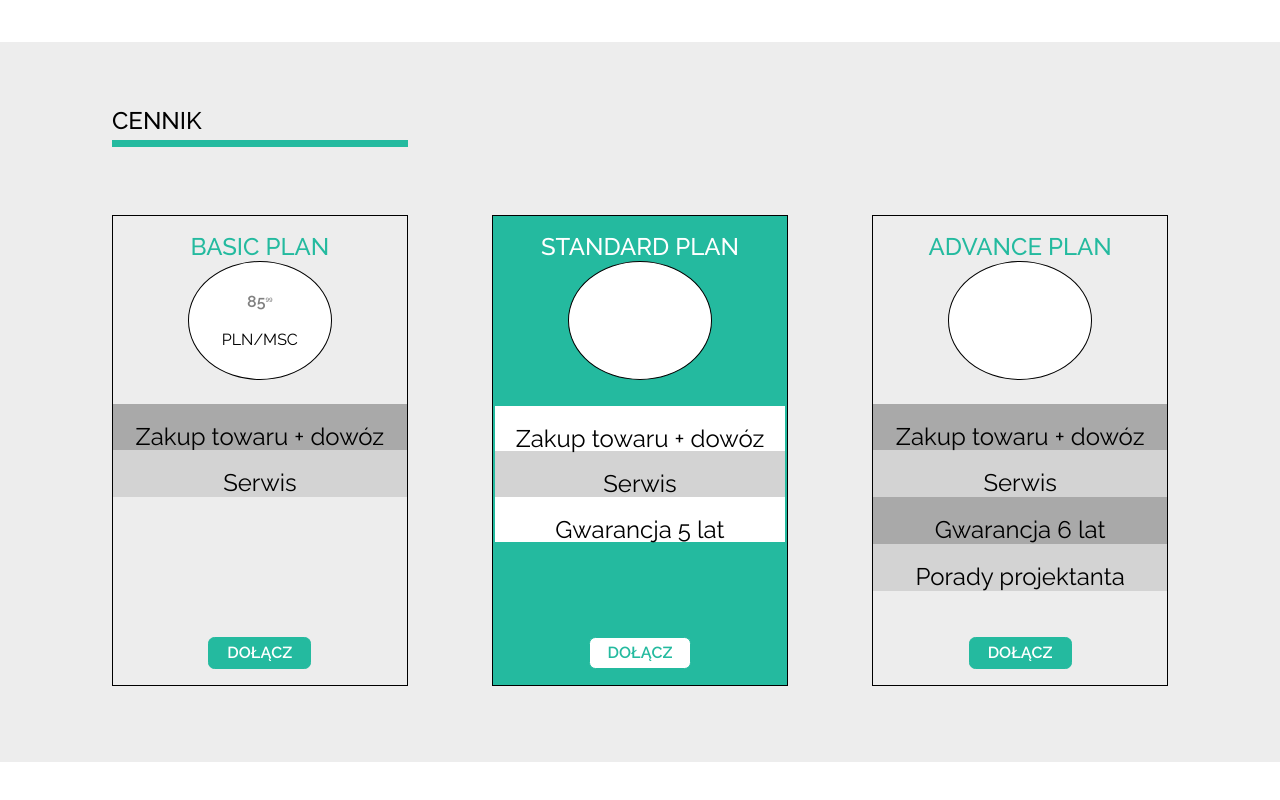
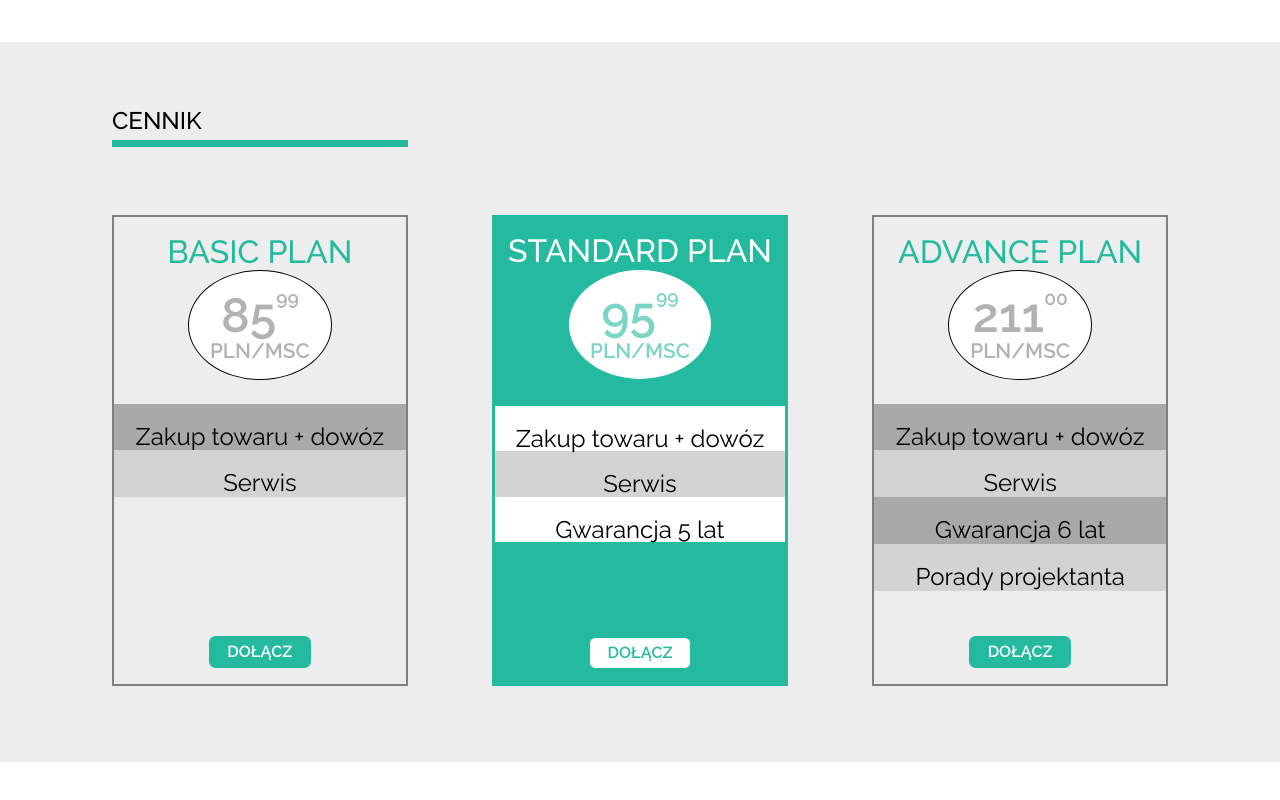
Before and after one commit to DKrawczyk/First-Project, a plain HTML site: page index.html in a window 1280 px wide. Shown: the part 1046-1846 px from the top of the page. Drawn offline with Linux system fonts and the light colour scheme.

Commit message:
circle text completed

```diff
--- a/css/style.css
+++ b/css/style.css
@@ -220,11 +220,15 @@ h4 {
 }
 
 .offers {
-  border: 1px solid;
+  border: 2px solid gray;
   width: 28%;
   height: 109%;
   display: flex;
   flex-direction: column;
+}
+
+.middleOffer {
+  border: 1px solid #24ba9f;
 }
 
 .mainSpace {
@@ -241,11 +245,15 @@ h4 {
 .mainSpace>p {
   color: #24ba9f;
   font-weight: 500;
-  font-size: 1.5em;
+  font-size: 2em;
 }
 
 .middleColor {
   background-color: #24ba9f;
+}
+
+.circle .green {
+  color: #24ba9f;
 }
 
 .middleColor > p {
@@ -263,14 +271,25 @@ h4 {
   justify-content: center;
 }
 
-.offersContainer .circle .prize {
+.textPrice {
+  font-size: 1.3em;
   font-weight: 600;
-  text-align: center;
   color: gray;
+  opacity: .6;
 }
 
-.prize > sup {
-  font-size: 0.3em;
+.price {
+  font-weight: 600;
+  color: gray;
+  opacity: .6;
+  height: 30%;
+  font-size: 3em;
+}
+
+.price > sup {
+  font-size: 0.4em;
+  position: relative;
+  top: -0.5em;
 }
 
 .subSpace {
@@ -343,6 +362,10 @@ h4 {
   background-color: white;
 }
 
+.middleColor > .circle {
+  border: 1px solid #24ba9f;
+}
+
 .fourthSpace > p {
   height:25%;
 }
@@ -366,6 +389,6 @@ h4 {
   font-weight: 600;
 }
 
-.price {
+.empty {
   height: 20%;
 }
--- a/index.html
+++ b/index.html
@@ -74,7 +74,7 @@
           <div class='mainSpace'>
             <p>BASIC PLAN</p>
             <div class='circle noColor'>
-              <span class='prize'>85<sup>99</sup></span></br><span>PLN/MSC</span>
+              <span class='price'>85<sup>99</sup></span></br><span class='textPrice'>PLN/MSC</span>
             </div>
           </div>
           <div class='subSpace'>
@@ -85,10 +85,12 @@
             <a class='offerButton' href=#>DOŁĄCZ</a>
           </div>
         </div>
-        <div class='offers'>
+        <div class='offers middleOffer'>
         <div class='mainSpace middleColor'>
           <p>STANDARD PLAN</p>
-          <div class='circle noColor'> </div>
+          <div class='circle noColor'>
+            <span class='price green'>95<sup class='green'>99</sup></span></br><span class='textPrice green'>PLN/MSC</span>
+          </div>
         </div>
         <div class='secondSpace'>
           <p class='paragraphStyle noColor'> Zakup towaru + dowóz</p>
@@ -101,7 +103,9 @@
       </div>
         <div class='offers'>
         <div class='mainSpace'><p>ADVANCE PLAN</p>
-        <div class='circle noColor'> </div>
+        <div class='circle noColor'>
+          <span class='price'>211<sup>00</sup></span></br><span class='textPrice'>PLN/MSC</span>
+        </div>
       </div>
         <div class='fourthSpace'>
           <p class='paragraphStyle darkColor'> Zakup towaru + dowóz</p>
@@ -120,7 +124,7 @@
   </div>
 
 </section>
-<section class='price'>
+<section class='empty'>
 
 </section>
 
```
